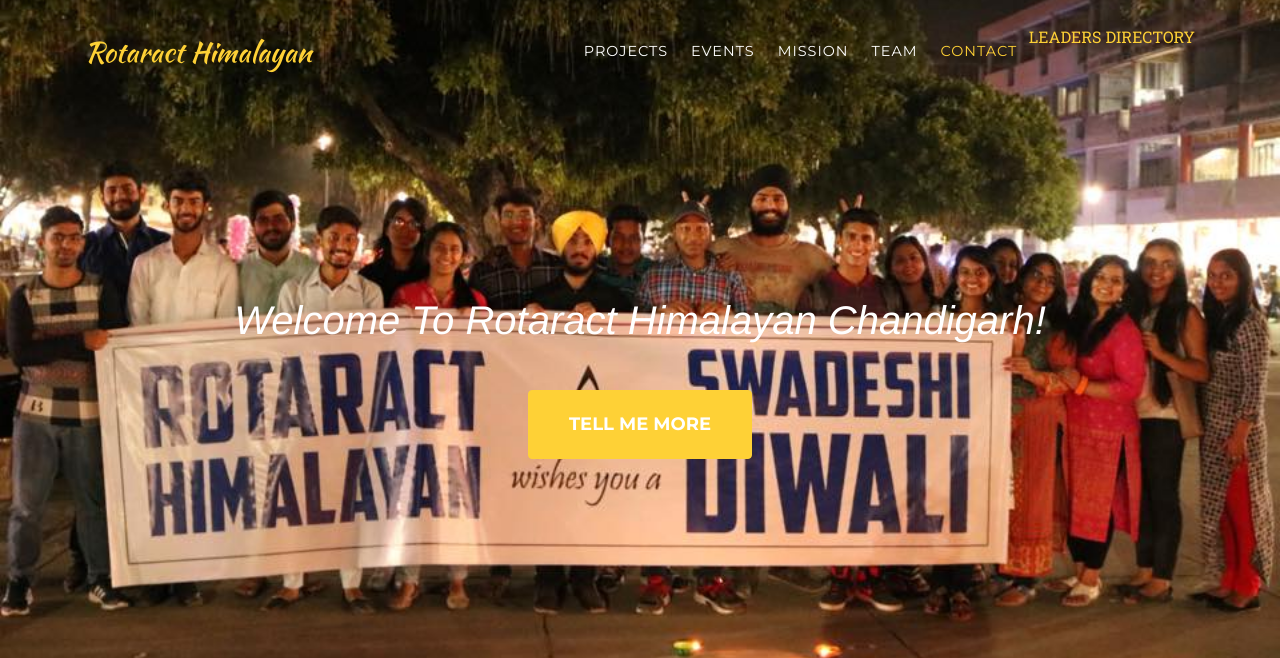
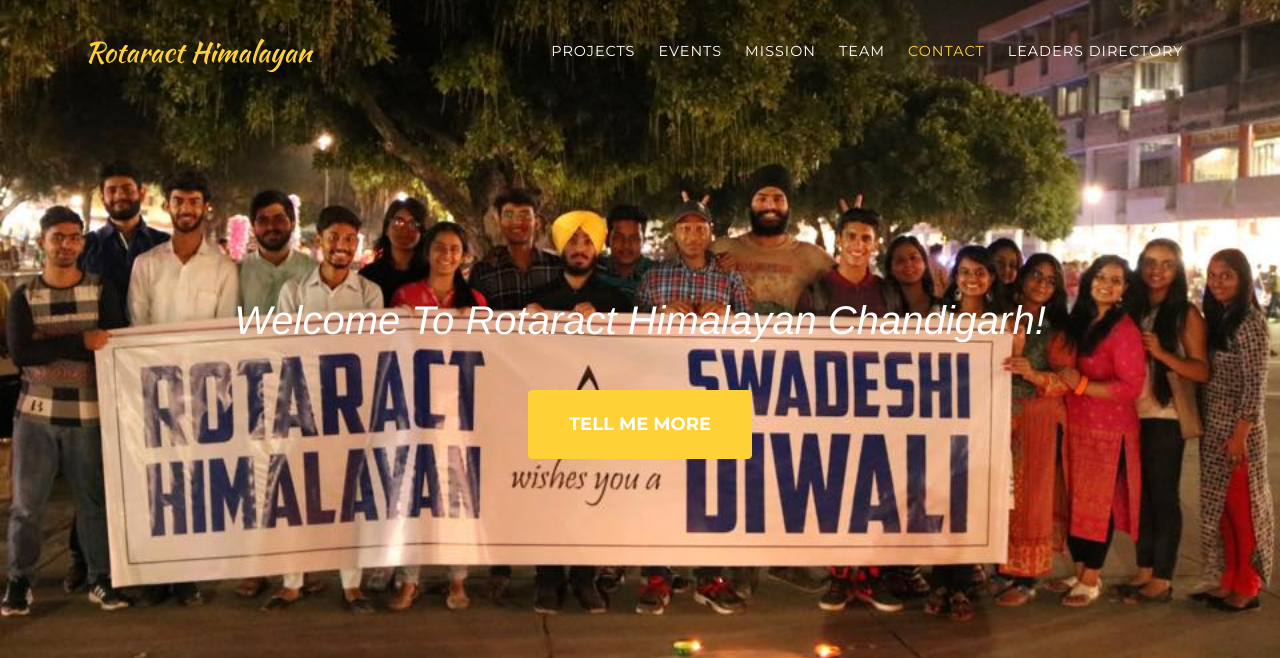
Before and after one commit to divzhere/rotaract-himalayan, a Django app: page / in a window 1280 px wide. Shown: the top 658 px of the page. Run offline with Django 3.2, Linux system fonts and the light colour scheme; some libraries are stand-ins or nearby versions; some web fonts are replaced.

Commit message:
Updated modal css

```diff
--- a/index/templates/home.html
+++ b/index/templates/home.html
@@ -64,7 +64,7 @@
                     <a class="nav-link js-scroll-trigger" href="#contact">Contact</a>
                 </li>
                 <li class="nav-item">
-                    <a class="portfolio-link" data-toggle="modal" href="#portfolioModal6">Leaders Directory</a>
+                    <a class="portfolio-link nav-link" data-toggle="modal" href="#portfolioModal6">Leaders Directory</a>
                 </li>
             </ul>
         </div>
```
